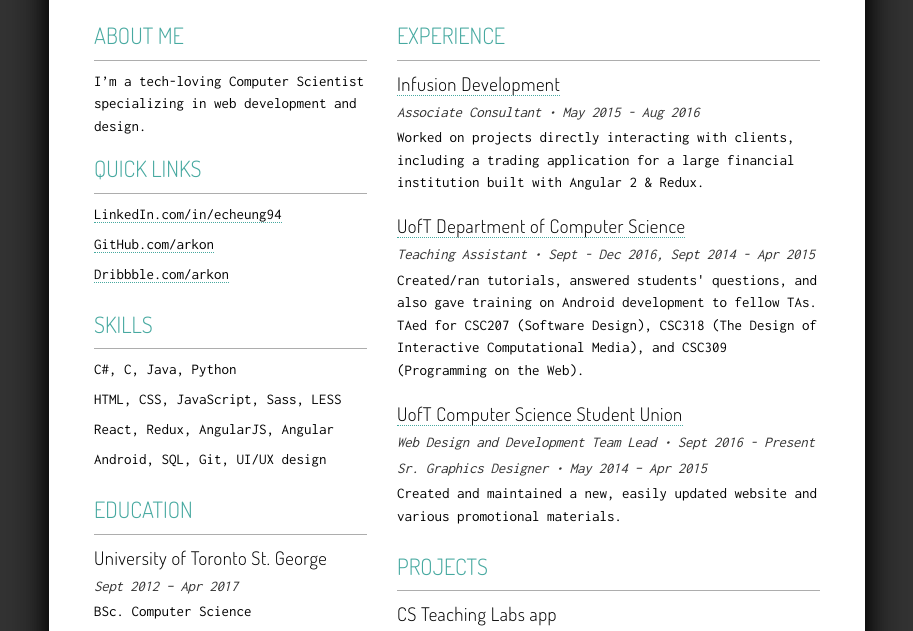
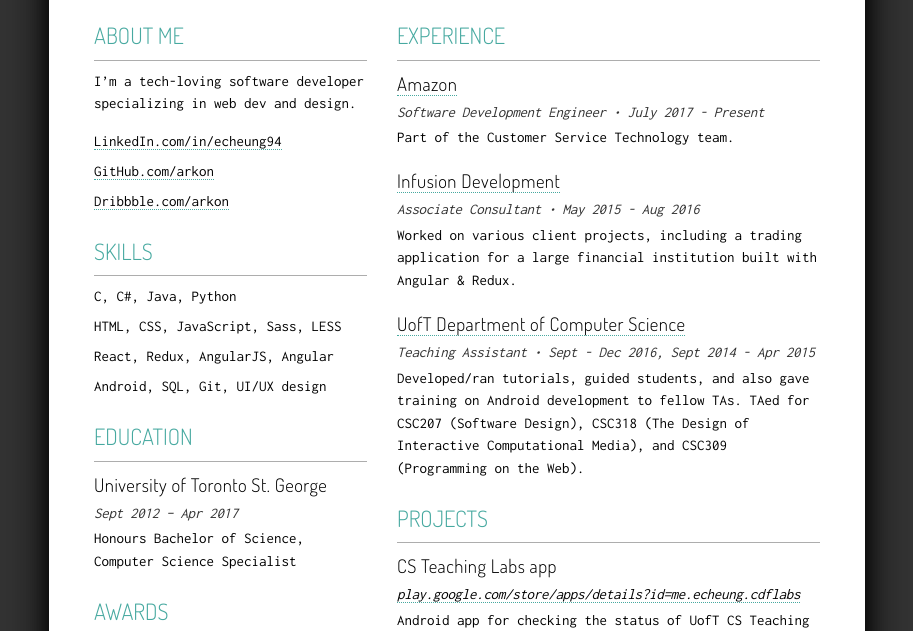
Before and after one commit to arkon/resume, a website: page src/index.html in a window 1280 px wide. Shown: the part 168-799 px from the top of the page, without its empty margins (183-1096 px from the left). Drawn offline with nearby package versions, Linux system fonts and the light colour scheme; files that its build step writes are made by us from their sources.

Commit message:
Update resume contents

```diff
--- a/src/index.html
+++ b/src/index.html
@@ -35,10 +35,9 @@
       <aside class="resume__content__sidebar">
         <h2 class="resume__content__heading">About me</h2>
         <p>
-          I’m a tech-loving Computer Scientist specializing in web development and design.
+          I’m a tech-loving software developer specializing in web dev and design.
         </p>
 
-        <h2 class="resume__content__heading">Quick links</h2>
         <ul>
           <li><a href="https://www.linkedin.com/in/echeung94">LinkedIn.com/in/echeung94</a></li>
           <li><a href="https://github.com/arkon">GitHub.com/arkon</a></li>
@@ -47,7 +46,7 @@
 
         <h2 class="resume__content__heading">Skills</h2>
         <ul>
-          <li>C#, C, Java, Python</li>
+          <li>C, C#, Java, Python</li>
           <li>HTML, CSS, JavaScript, Sass, LESS</li>
           <li>React, Redux, AngularJS, Angular</li>
           <li>Android, SQL, Git, UI/UX design</li>
@@ -58,7 +57,7 @@
           <li>
             <h3>University of Toronto St. George</h3>
             <h4>Sept 2012 – Apr 2017</h4>
-            <p>BSc. Computer Science</p>
+            <p>Honours Bachelor of Science, Computer Science Specialist</p>
           </li>
         </ul>
 
@@ -78,28 +77,27 @@
         <h2 class="resume__content__heading">Experience</h2>
         <ul>
           <li>
+            <h3><a href="https://www.amazon.com/">Amazon</a></h3>
+            <h4>Software Development Engineer • July 2017 - Present</h4>
+            <p>
+              Part of the Customer Service Technology team.
+            </p>
+          </li>
+          <li>
             <h3><a href="http://www.infusion.com/">Infusion Development</a></h3>
             <h4>Associate Consultant • May 2015 - Aug 2016</h4>
             <p>
-              Worked on projects directly interacting with clients, including a trading application
-              for a large financial institution built with Angular 2 &amp; Redux.
+              Worked on various client projects, including a trading application
+              for a large financial institution built with Angular &amp; Redux.
             </p>
           </li>
           <li>
             <h3><a href="http://www.teach.cs.toronto.edu/">UofT Department of Computer Science</a></h3>
             <h4>Teaching Assistant • Sept - Dec 2016, Sept 2014 - Apr 2015</h4>
             <p>
-              Created/ran tutorials, answered students' questions, and also gave training on
+              Developed/ran tutorials, guided students, and also gave training on
               Android development to fellow TAs. TAed for CSC207 (Software Design), CSC318 (The
               Design of Interactive Computational Media), and CSC309 (Programming on the Web).
-            </p>
-          </li>
-          <li>
-            <h3><a href="https://cssu.ca/">UofT Computer Science Student Union</a></h3>
-            <h4>Web Design and Development Team Lead • Sept 2016 - Present</h4>
-            <h4>Sr. Graphics Designer • May 2014 – Apr 2015</h4>
-            <p>
-              Created and maintained a new, easily updated website and various promotional materials.
             </p>
           </li>
         </ul>
@@ -120,12 +118,15 @@
               Miscellaneous open source Angular packages.
             </p>
           </li>
+          <li>
+            <p>See much more on <a href="https://github.com/arkon/">GitHub @arkon</a>.</p>
+          </li>
         </ul>
       </section>
     </div>
 
     <footer class="resume__footer">
-      See the latest version at <a href="https://echeung.me/resume">https://echeung.me/resume</a>
+      See the latest version at <a href="https://echeung.me/resume">https://echeung.me/resume</a>.
     </footer>
   </main>
 </body>
```
